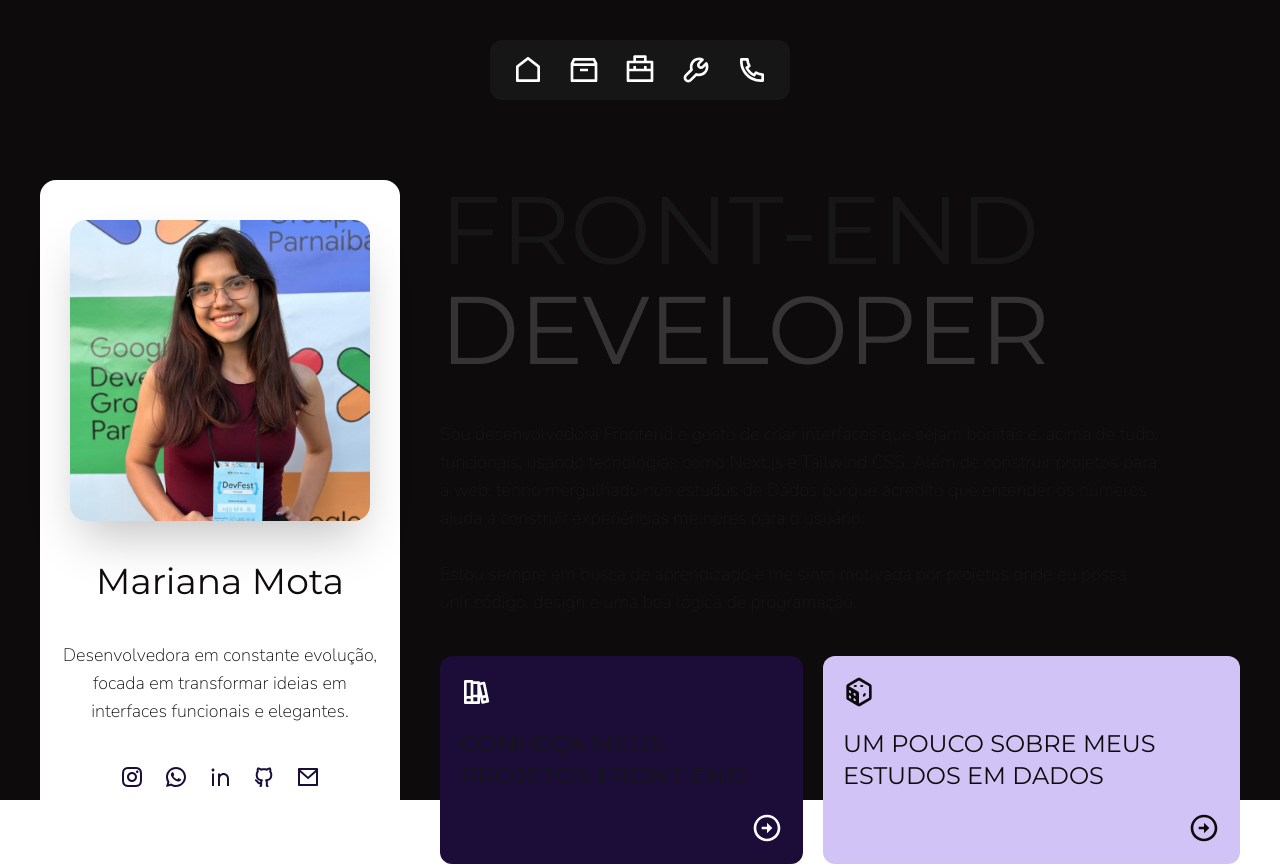
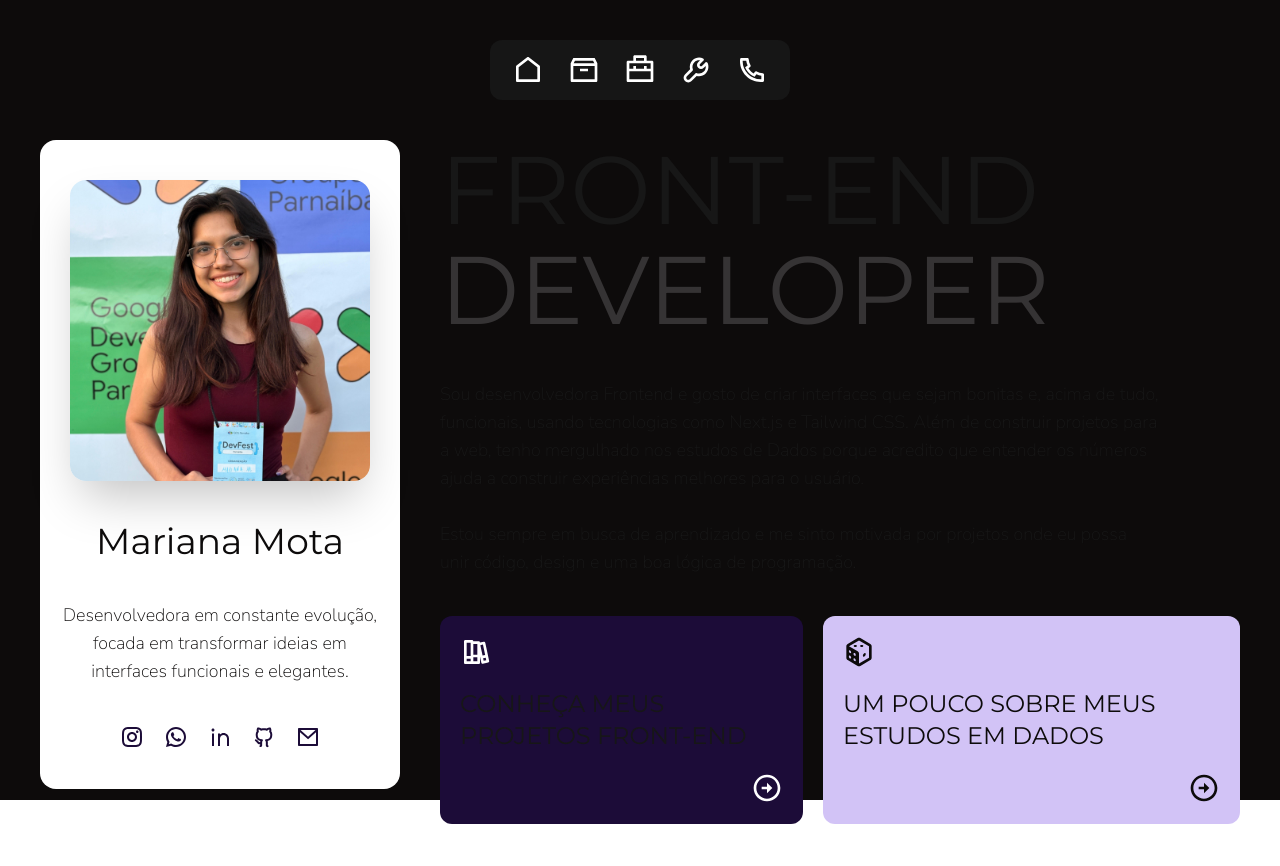
Before and after one commit to eumarianamota/proeto-portifolio, a Next.js app: page / in a window 1280 px wide. Shown: the top 866 px of the page. Built offline with nearby package versions, Linux system fonts and the light colour scheme.

Commit message:
Refactor main element class for consistency
Removed unnecessary lg:mt-20 class from main element.

```diff
--- a/app/page.tsx
+++ b/app/page.tsx
@@ -12,7 +12,8 @@ export default function Home() {
       <header>
         <Header />
       </header>
-      <main className="mt-10 flex flex-col lg:flex-row lg:mt-20">
+
+      <main className="mt-10 flex flex-col lg:flex-row">
         <section>
           < Card />
         </section>
```
